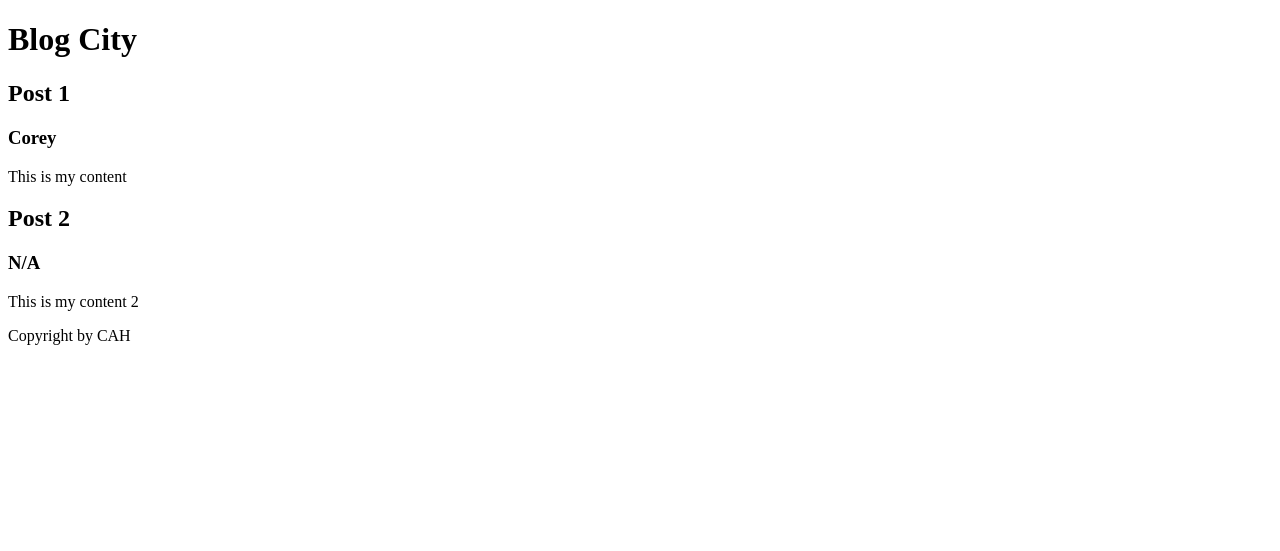
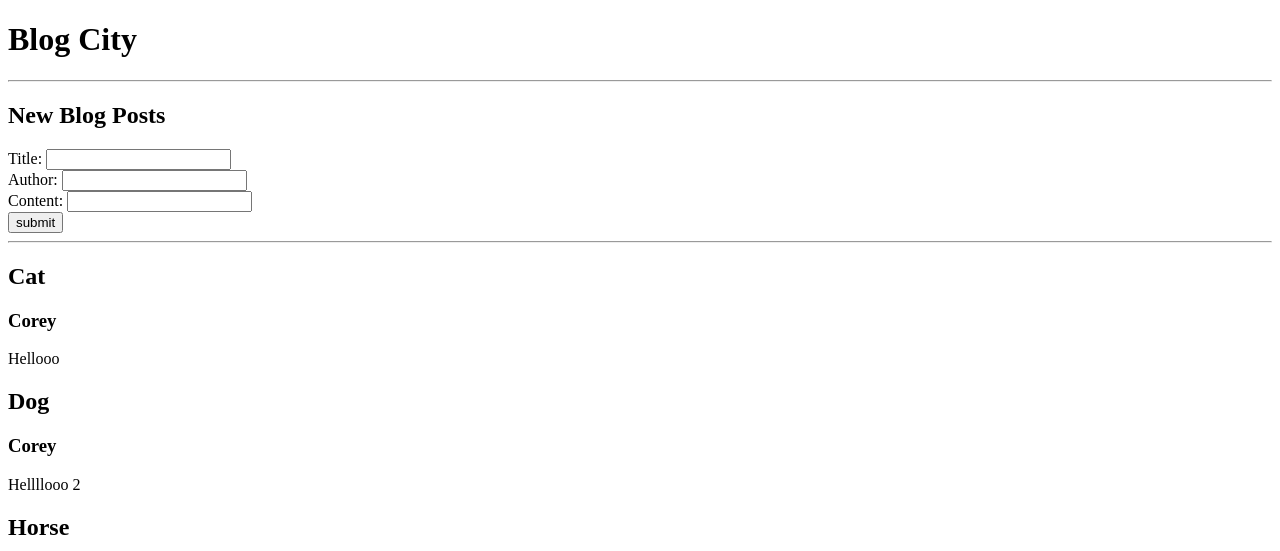
Before and after one commit to hibenca/Health-and-Technology-Website, a Flask app: page /posts in a window 1280 px wide. Shown: the top 551 px of the page. Run offline with Flask 2, Linux system fonts and the light colour scheme; data comes from the database, SQL or seed files in the repository; both versions use the stored data as it was after the commit.

Commit message:
Added a form which loads onto a database

```diff
--- a/app.py
+++ b/app.py
@@ -1,4 +1,4 @@
-from flask import Flask, render_template, url_for
+from flask import Flask, render_template, url_for, request, redirect
 from flask_sqlalchemy import SQLAlchemy
 from datetime import datetime
 
@@ -16,25 +16,24 @@ class BlogPosts(db.Model):
     def __repr__(self):
         return 'Blog post ' + str(self.id)
 
-all_posts = [
-    {
-        "title": "Post 1",
-        "content": "This is my content",
-        "author": "Corey"
-    },
-    {
-        "title": "Post 2",
-        "content": "This is my content 2"
-    }
-]
 
 @app.route('/')
 def index():
     return render_template("index.html")
 
-@app.route('/posts')
+@app.route('/posts', methods=["GET", "POST"])
 def posts():
-    return render_template("posts.html", posts=all_posts)
+    if request.method == "POST":
+        post_title = request.form['title']
+        post_author = request.form['author']
+        post_content = request.form['content']
+        new_post = BlogPosts(title=post_title, author=post_author, content=post_content)
+        db.session.add(new_post)
+        db.session.commit()
+        return redirect("/posts")
+    else:
+        all_posts = BlogPosts.query.all()
+        return render_template("posts.html", posts=all_posts)
 
 @app.route('/<string:user>')
 def user(user):
--- a/templates/posts.html
+++ b/templates/posts.html
@@ -6,9 +6,22 @@
 
 {% block body %}
 <h1>Blog City</h1>
+    <hr>
+    <h2>New Blog Posts</h2>
+    <form action="/posts" method="POST">
+        Title: <input type="text" name="title" id="title">
+        <br>
+        Author: <input type="text" name="author" id="author">
+        <br>
+        Content: <input type="text" name="content" id="content">
+        <br>
+        <input type="submit" value="submit">
+    </form>
+    <hr>
+
     {% for post in posts %}
     <h2>{{ post.title }}</h2>
-        {% if post.author%}
+        {% if post.author %}
             <h3>{{ post.author }}</h3>
         {% else %}
             <h3>N/A</h3>
```
Also changed, not shown: posts.db, 1 other file.
